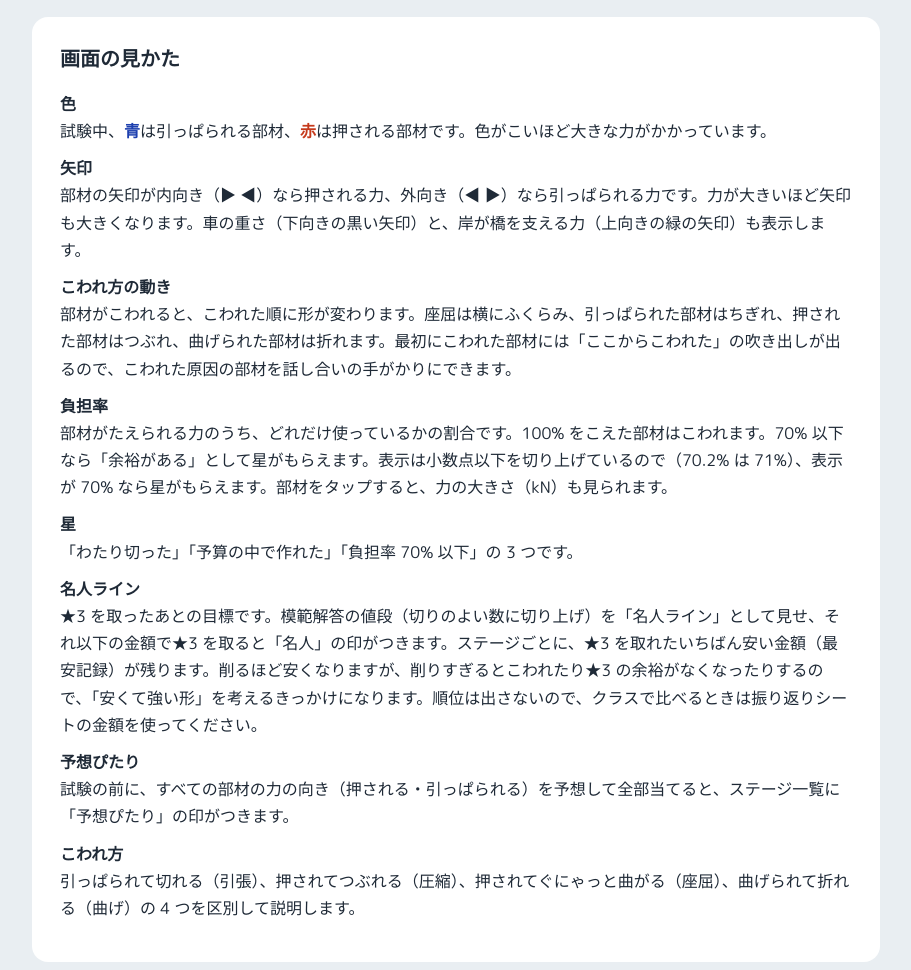
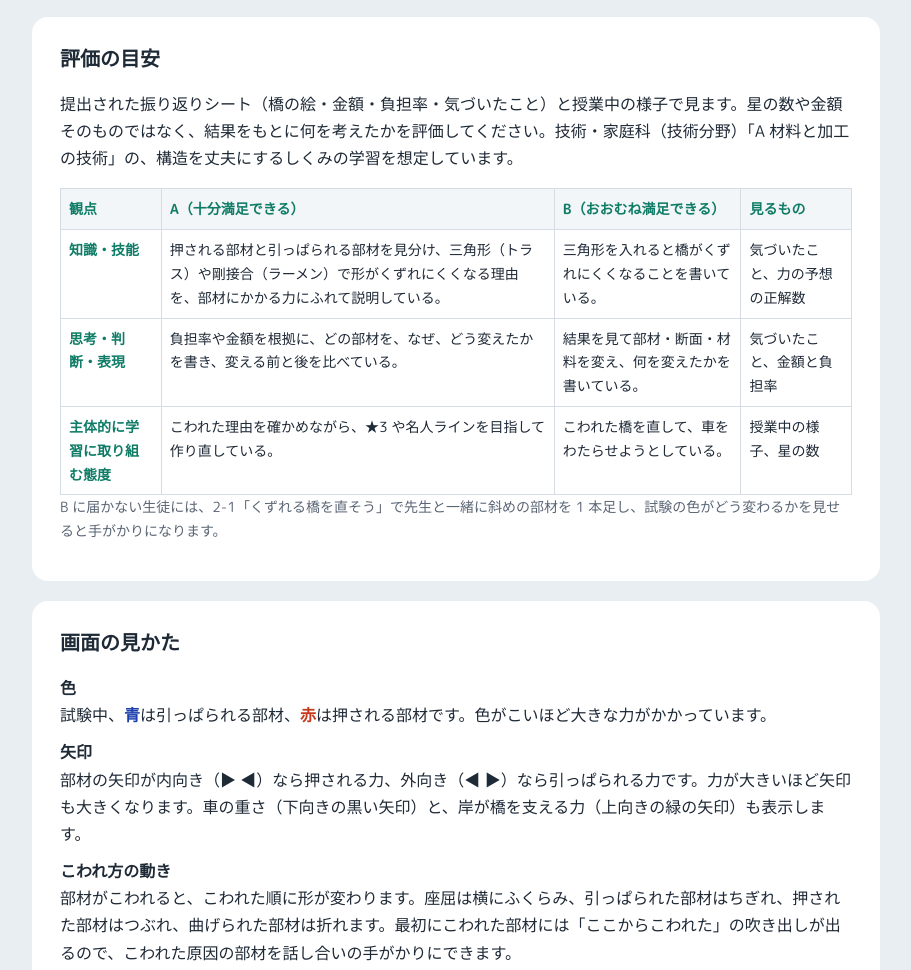
Before and after one commit to Okarin-netizen/bridge-simulator, a website built with Vite: page teacher.html in a window 1280 px wide. Shown: the part 1399-2369 px from the top of the page, without its empty margins (184-1095 px from the left). Built offline with nearby package versions, Linux system fonts and the light colour scheme.

Commit message:
先生用ページに評価の目安（観点別のルーブリック）を足す (#50)
* 組んだ橋と振り返りの文をステージごとに端末へ保存する

ページを開き直したり、ステージを切りかえたり、2 コマ目の授業で開いたりしても、
前に組んでいた橋の続きから作れるようにする。保存は localStorage（kakehashi-lab:work）。
読みこむときは部材を 1 本ずつ置きなおすので、ステージの決まりが変わって置けなくなった部材はとばす。

Co-Authored-By: Claude Opus 5.5 <noreply@anthropic.com>
Claude-Session: https://claude.ai/code/session_01NRT8oibLtQNHtsk2y9nnqf

* 先生用ページに評価の目安（観点別のルーブリック）を足す

振り返りシートと授業中の様子から、3 つの観点で A・B を見分けられるようにする。
B に届かない生徒への手だても一文添えた。

Co-Authored-By: Claude Opus 5.5 <noreply@anthropic.com>
Claude-Session: https://claude.ai/code/session_01NRT8oibLtQNHtsk2y9nnqf

---------

Co-authored-by: Claude <noreply@anthropic.com>

```diff
--- a/src/teacher/teacher.css
+++ b/src/teacher/teacher.css
@@ -107,6 +107,22 @@ td {
   padding: 4px 0;
 }
 
+.rubric {
+  width: 100%;
+}
+
+.rubric th,
+.rubric td {
+  padding: 8px;
+  border: 1px solid var(--line);
+  vertical-align: top;
+  white-space: normal;
+}
+
+.rubric tr:first-child th {
+  background: var(--soft);
+}
+
 dt {
   font-weight: 700;
 }
--- a/teacher.html
+++ b/teacher.html
@@ -60,6 +60,33 @@
     </section>
 
     <section>
+      <h2>評価の目安</h2>
+      <p>提出された振り返りシート（橋の絵・金額・負担率・気づいたこと）と授業中の様子で見ます。星の数や金額そのものではなく、結果をもとに何を考えたかを評価してください。技術・家庭科（技術分野）「A 材料と加工の技術」の、構造を丈夫にするしくみの学習を想定しています。</p>
+      <table class="rubric">
+        <tr><th>観点</th><th>A（十分満足できる）</th><th>B（おおむね満足できる）</th><th>見るもの</th></tr>
+        <tr>
+          <th>知識・技能</th>
+          <td>押される部材と引っぱられる部材を見分け、三角形（トラス）や剛接合（ラーメン）で形がくずれにくくなる理由を、部材にかかる力にふれて説明している。</td>
+          <td>三角形を入れると橋がくずれにくくなることを書いている。</td>
+          <td>気づいたこと、力の予想の正解数</td>
+        </tr>
+        <tr>
+          <th>思考・判断・表現</th>
+          <td>負担率や金額を根拠に、どの部材を、なぜ、どう変えたかを書き、変える前と後を比べている。</td>
+          <td>結果を見て部材・断面・材料を変え、何を変えたかを書いている。</td>
+          <td>気づいたこと、金額と負担率</td>
+        </tr>
+        <tr>
+          <th>主体的に学習に取り組む態度</th>
+          <td>こわれた理由を確かめながら、★3 や名人ラインを目指して作り直している。</td>
+          <td>こわれた橋を直して、車をわたらせようとしている。</td>
+          <td>授業中の様子、星の数</td>
+        </tr>
+      </table>
+      <p class="note">B に届かない生徒には、2-1「くずれる橋を直そう」で先生と一緒に斜めの部材を 1 本足し、試験の色がどう変わるかを見せると手がかりになります。</p>
+    </section>
+
+    <section>
       <h2>画面の見かた</h2>
       <dl>
         <dt>色</dt>
```
